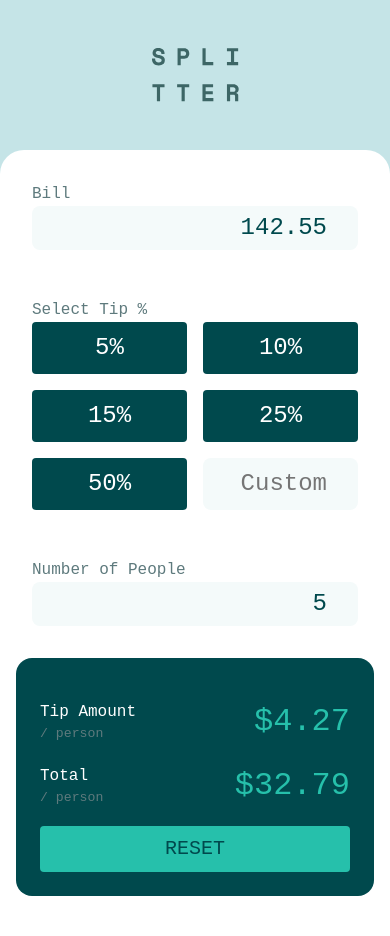
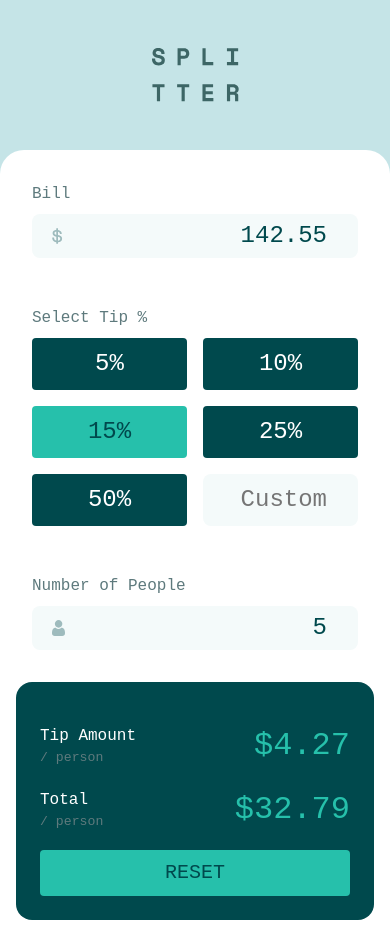
Before and after one commit to michael-truscott/frontendmentor_tip-calculator, a React (Create React App) app: page / in a window 390 px wide. Before the commit the page ends 912 px from the top, so only its background shows below. Built offline with nearby package versions, Linux system fonts and the light colour scheme.

Commit message:
Finish mobile styling

```diff
--- a/src/components/TipCalculator.js
+++ b/src/components/TipCalculator.js
@@ -1,3 +1,6 @@
+import dollarIcon from "../images/icon-dollar.svg";
+import personIcon from "../images/icon-person.svg";
+
 export default function TipCalculator() {
   return (
     <div className="TipCalculator">
@@ -13,7 +16,10 @@ function BillAmountField() {
   return (
     <div className="InputGroup">
       <p>Bill</p>
-      <input type="number" value={142.55} />
+      <div className="input-container">
+        <img className="input-icon" src={dollarIcon} alt="" />
+        <input type="number" min={0} step={0.01} value={142.55} />
+      </div>
     </div>
   );
 }
@@ -25,7 +31,7 @@ function TipPercentSection() {
       <div className="TipPercentSection__choices">
         <button>5%</button>
         <button>10%</button>
-        <button>15%</button>
+        <button className="btn-highlighted">15%</button>
         <button>25%</button>
         <button>50%</button>
         <input type="number" placeholder="Custom" />
@@ -38,7 +44,10 @@ function NumOfPeopleField() {
   return (
     <div className="InputGroup">
       <p>Number of People</p>
-      <input type="number" value={5} />
+      <div className="input-container">
+        <img className="input-icon" src={personIcon} alt="" />
+        <input type="number" value={5} />
+      </div>
     </div>
   );
 }
--- a/src/index.css
+++ b/src/index.css
@@ -47,6 +47,16 @@ p {
   font-family: 'Space Mono', monospace;
   font-size: 1rem;
   color: var(--col-dark-gray-cyan);
+}
+
+.input-container {
+  position: relative;
+}
+
+.input-icon {
+  position: absolute;
+  top: 50%;
+  transform: translate(20px, -50%);
 }
 
 input {
@@ -103,6 +113,8 @@ button {
 
 .InputGroup {
   padding: 1rem;
+  display: grid;
+  row-gap: 8px;
 }
 
 .TipPercentSection__choices {
```
